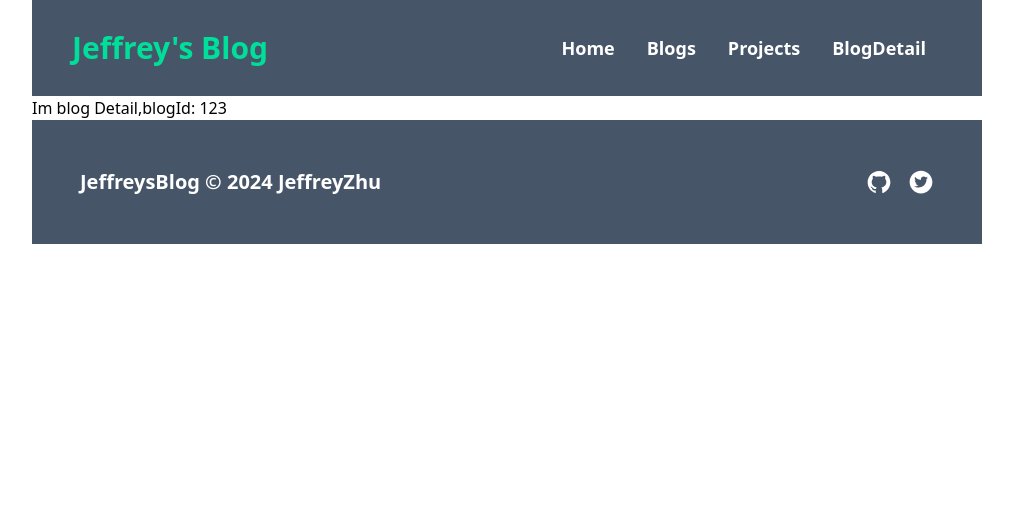
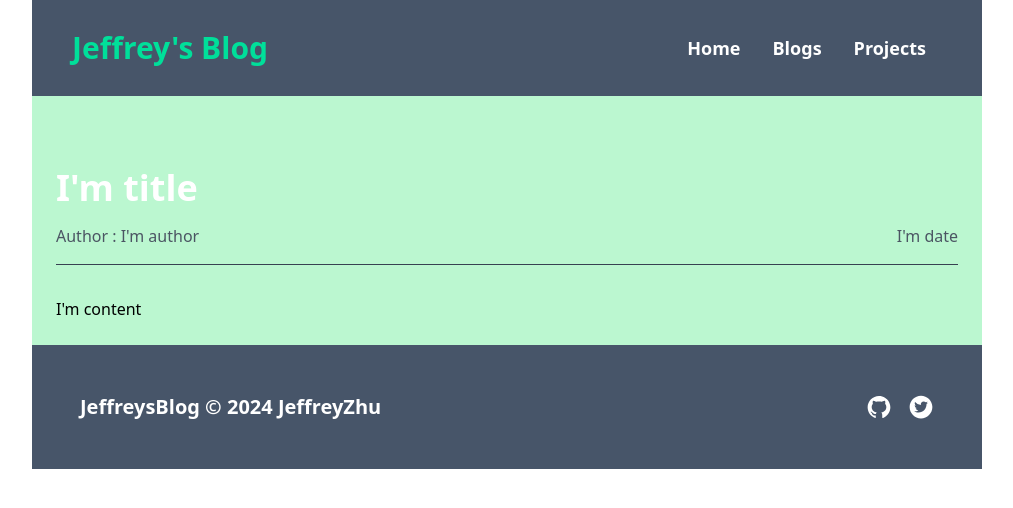
Before and after one commit to JeffreyZhu0201/NanoPress, a React (Create React App) app in the folder jeffreysblogfronted/: page /blogdetail/123 in a window 1280 px wide. Shown: the top 508 px of the page, without its empty margins (133-1146 px from the left). Built offline with nearby package versions, Linux system fonts and the light colour scheme.

Commit message:
内容页

```diff
--- a/jeffreysblogfronted/src/common/Links.tsx
+++ b/jeffreysblogfronted/src/common/Links.tsx
@@ -2,7 +2,7 @@
  * @Author: JeffreyZhu 1624410543@qq.com
  * @Date: 2024-11-28 14:26:40
  * @LastEditors: JeffreyZhu 1624410543@qq.com
- * @LastEditTime: 2024-11-29 12:06:38
+ * @LastEditTime: 2024-11-30 11:11:27
  * @FilePath: \JeffreysBlog\jeffreysblogfronted\src\common\Links.tsx
  * @Description: File Description Here...
  *
@@ -11,36 +11,40 @@
 import { Navigate } from 'react-router-dom';
 import React from 'react';
 
-const Blogs = React.lazy(()=>import('../pages/Blogs'))
-const Homepage = React.lazy(()=>import('../pages/Homepage'))
-const Projects = React.lazy(()=>import('../pages/Projects'))
-const BlogDetail = React.lazy(()=>import('../pages/BlogDetail'))
+const Blogs = React.lazy(() => import('../pages/Blogs'))
+const Homepage = React.lazy(() => import('../pages/Homepage'))
+const Projects = React.lazy(() => import('../pages/Projects'))
+const BlogDetail = React.lazy(() => import('../pages/ArticleDetail'))
 
 const links = [
     {
-        name:'',
-        path:'/',
-        page:<Navigate to='/home' replace></Navigate>
+        name: '',
+        path: '/',
+        page: <Navigate to='/home' replace></Navigate>,
+        number: 1
     },
     {
-        name:"Home",
-        path:'/home',
-        page:<Homepage/>
+        name: "Home",
+        path: '/home',
+        page: <Homepage />,
+        number: 1
     },
     {
-        name:"Blogs",
-        path:'/blogs',
-        page:<Blogs/>
+        name: "Blogs",
+        path: '/blogs',
+        page: <Blogs />,
+        number: 1
     },
     {
-        name:"Projects",
-        path:'/projects',
-        page:<Projects/>
+        name: "Projects",
+        path: '/projects',
+        page: <Projects />,
+        number: 1
     },
     {
-        name:"BlogDetail",
-        path:'/blogdetail/:blogId',
-        page:<BlogDetail/>
+        name: "BlogDetail",
+        path: '/blogdetail/:blogId',
+        page: <BlogDetail />
     }
 ]
 
--- a/jeffreysblogfronted/src/components/ArticleCard.tsx
+++ /dev/null
@@ -1,43 +0,0 @@
-/*
- * @Author: JeffreyZhu 1624410543@qq.com
- * @Date: 2024-11-27 22:26:22
- * @LastEditors: JeffreyZhu 1624410543@qq.com
- * @LastEditTime: 2024-11-29 11:25:15
- * @FilePath: \JeffreysBlog\jeffreysblogfronted\src\components\ArticleCard.tsx
- * @Description: File Description Here..II
- *
- * Copyright (c) 2024 by JeffreyZhu, All Rights Reserved.
- */
-
-import React from "react"
-import CategoryColor from "../common/CategoryColor"
-import { Link } from "react-router-dom"
-
-function ArticleCard(props: { category: { name: string, color: string }[], title: string, date: string, read: string, blogId: string }) {
-
-    return (
-
-        <>
-            <Link to={`/blogdetail/${props.blogId}`}>
-            <div className="m-2 md:m-4 border-b-1 border-x-white">
-                <div className="">
-                    {
-                        props.category.map((categoryItem) => {
-                            return <div className={`text-white ${CategoryColor.get(categoryItem.color)} inline-block rounded-full text-xs md:text-sm ml-2 p-2 pt-0.5 pb-0.5 cursor-pointer hover:bg-green-200 transition-colors`}>{categoryItem.name}</div>
-                        })
-                    }
-                </div>
-                <div className=" text-white">
-                    <div className="ml-2 text-xl md:text-2xl font-bold truncate md:m-2 cursor-pointer hover:text-green-200 transition-colors duration-500">{props.title}</div>
-                    <div className="flex m-1 md:m-2 font-thin text-sm">
-                        <div>{props.date}</div>
-                        <span>&nbsp;&nbsp;&frasl;&frasl;&nbsp;&nbsp;</span>
-                        <div>{props.read} read</div>
-                        <div className="ml-auto text-gray-300 text-sm cursor-pointer hover:text-slate-100 transition-colors">查看更多</div>
-                    </div>
-                </div>
-            </div>
-        </Link ></>)
-}
-
-export default ArticleCard
--- /dev/null
+++ b/jeffreysblogfronted/src/components/BlogCard.tsx
@@ -0,0 +1,43 @@
+/*
+ * @Author: JeffreyZhu 1624410543@qq.com
+ * @Date: 2024-11-27 22:26:22
+ * @LastEditors: JeffreyZhu 1624410543@qq.com
+ * @LastEditTime: 2024-11-30 11:12:21
+ * @FilePath: \JeffreysBlog\jeffreysblogfronted\src\components\BlogCard.tsx
+ * @Description: File Description Here..II
+ *
+ * Copyright (c) 2024 by JeffreyZhu, All Rights Reserved.
+ */
+
+import React from "react"
+import CategoryColor from "../common/CategoryColor"
+import { Link } from "react-router-dom"
+
+function ArticleCard(props: { category: { name: string, color: string }[], title: string, date: string, read: string, blogId: string }) {
+
+    return (
+
+        <>
+            <Link to={`/blogdetail/${props.blogId}`}>
+                <div className="m-2 md:m-4 border-b-1 border-x-white">
+                    <div className="">
+                        {
+                            props.category.map((categoryItem) => {
+                                return <div className={`text-white ${CategoryColor.get(categoryItem.color)} inline-block rounded-full text-xs md:text-sm ml-2 p-2 pt-0.5 pb-0.5 cursor-pointer hover:bg-green-200 transition-colors`}>{categoryItem.name}</div>
+                            })
+                        }
+                    </div>
+                    <div className=" text-white">
+                        <div className="ml-2 text-xl md:text-2xl font-bold truncate md:m-2 cursor-pointer hover:text-green-200 transition-colors duration-500">{props.title}</div>
+                        <div className="flex m-1 md:m-2 font-thin text-sm">
+                            <div>{props.date}</div>
+                            <span>&nbsp;&nbsp;&frasl;&frasl;&nbsp;&nbsp;</span>
+                            <div>{props.read} read</div>
+                            <div className="ml-auto text-gray-300 text-sm cursor-pointer hover:text-slate-100 transition-colors">查看更多</div>
+                        </div>
+                    </div>
+                </div>
+            </Link ></>)
+}
+
+export default ArticleCard
--- a/jeffreysblogfronted/src/components/NavBar.tsx
+++ b/jeffreysblogfronted/src/components/NavBar.tsx
@@ -2,7 +2,7 @@
  * @Author: JeffreyZhu 1624410543@qq.com
  * @Date: 2024-11-25 20:52:43
  * @LastEditors: JeffreyZhu 1624410543@qq.com
- * @LastEditTime: 2024-11-28 14:52:53
+ * @LastEditTime: 2024-11-30 11:12:44
  * @FilePath: \JeffreysBlog\jeffreysblogfronted\src\components\NavBar.tsx
  * @Description: File Description Here...
  *
@@ -11,16 +11,16 @@
 
 import React from "react"
 import { AiOutlineClose, AiOutlineMenu } from 'react-icons/ai'
-import {useState} from 'react'
+import { useState } from 'react'
 import links from "../common/Links"
 import { Link } from "react-router-dom"
 
 
-function NavBar(){
+function NavBar() {
 
-    const [nav,setNav] = useState(false)
+    const [nav, setNav] = useState(false)
 
-    const handleNav = ()=>{
+    const handleNav = () => {
         setNav(!nav)
     }
 
@@ -30,8 +30,8 @@ function NavBar(){
 
             <ul className='hidden md:flex font-bold text-lg'>
                 {
-                    links.map((item)=>{
-                        if(item.name){
+                    links.map((item) => {
+                        if (item.name && item.number === 1) {
                             return <Link to={item.path} replace className='p-4 hover:underline hover:decoration-solid hover:underline-offset-8 decoration-4 cursor-pointer transition-colors duration-500'>{item.name}</Link>
                         }
                         return null;
@@ -50,7 +50,7 @@ function NavBar(){
 
                 <ul className='uppercase p-4'>
                     {
-                        links.map((item)=>{
+                        links.map((item) => {
                             return <li className='p-4 border-b border-gray-600'>{item.name}</li>
                         })
                     }
--- /dev/null
+++ b/jeffreysblogfronted/src/pages/ArticleDetail.tsx
@@ -0,0 +1,36 @@
+import React from "react"
+import { useParams } from "react-router-dom"
+
+function BlogDetail() {
+
+    var { blogId } = useParams();
+
+    var content = "I'm content"
+    var date = "I'm date"
+    var title = "I'm title"
+    var author = "I'm author"
+
+
+    return (<div className="bg-slate-400">
+        <div className="bg-green-200 p-4 md:p-6">
+            <div className="mt-4 md:mt-8 border-b-1 border-gray-700">
+                <div className="flex items-center py-2 md:py-4">
+                    <h1 className="text-3xl md:text-4xl font-bold line-clamp-2 overflow-ellipsis text-white">{title}</h1>
+                </div>
+
+                <div className="flex justify-between items-center text-gray-600 text-sm md:text-base mb-4">
+                    <div>Author : {author}</div>
+                    <div>{date}</div>
+                </div>
+            </div>
+
+            <div className="mt-4 md:mt-8">
+                {content}
+            </div>
+
+        </div>
+
+    </div>)
+}
+
+export default BlogDetail
--- a/jeffreysblogfronted/src/pages/BlogDetail.tsx
+++ /dev/null
@@ -1,13 +0,0 @@
-import React from "react"
-import { useParams } from "react-router-dom"
-
-function BlogDetail(){
-
-    var {blogId} = useParams();
-
-    return (<>
-        Im blog Detail,blogId: { blogId }
-    </>)
-}
-
-export default BlogDetail
--- a/jeffreysblogfronted/src/pages/Blogs.tsx
+++ b/jeffreysblogfronted/src/pages/Blogs.tsx
@@ -10,7 +10,7 @@
  */
 
 import React from "react"
-import ArticleCard from "../components/ArticleCard"
+import ArticleCard from "../components/BlogCard"
 
 function Blogs() {
 
--- a/jeffreysblogfronted/src/pages/Homepage.tsx
+++ b/jeffreysblogfronted/src/pages/Homepage.tsx
@@ -13,7 +13,7 @@ import React, { ReactElement } from "react"
 import Avatar from "../resource/avatar.jpeg"
 
 import ProjectCard from "../components/ProjectCard"
-import ArticleCard from "../components/ArticleCard"
+import ArticleCard from "../components/BlogCard"
 import { Link } from "react-router-dom"
 
 function Homepage(): ReactElement {
```
Also changed, not shown: jeffreysblogfronted/src/common/CategoryColor.tsx (+4 -4 lines).
